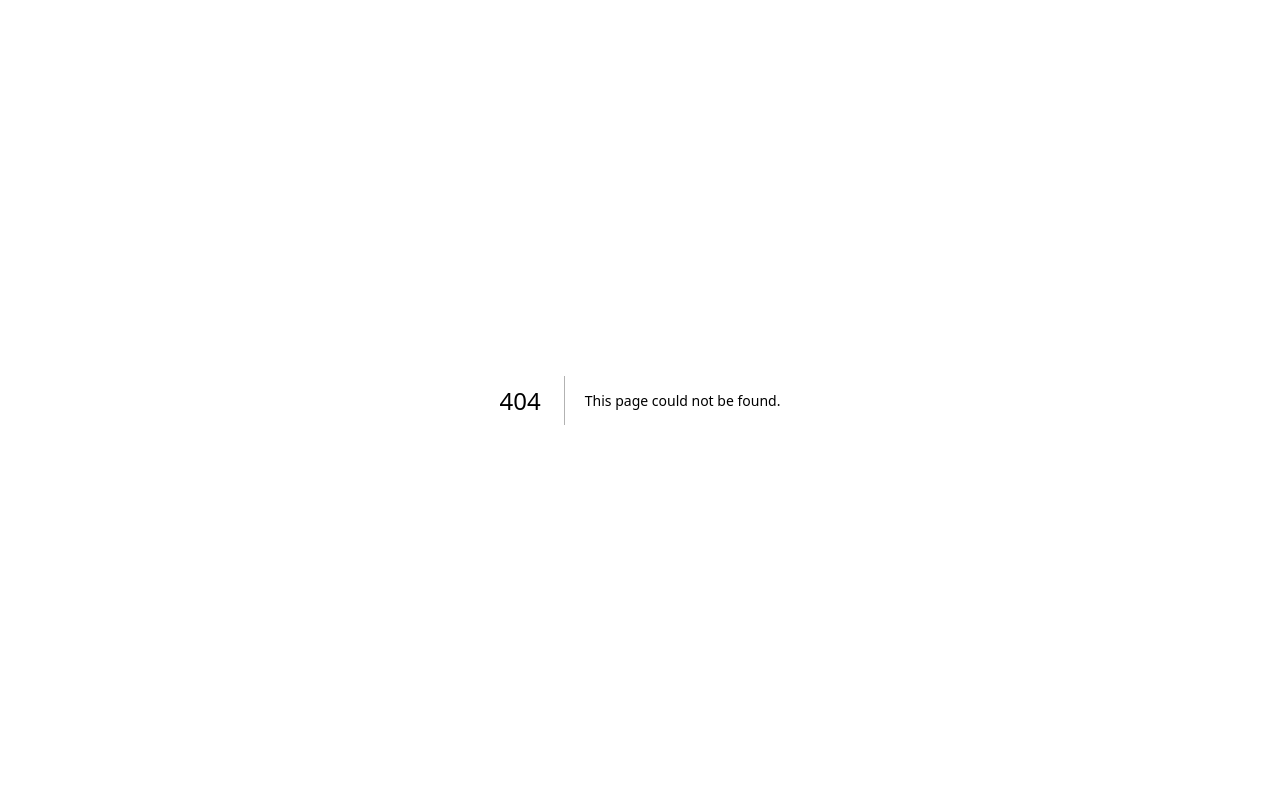
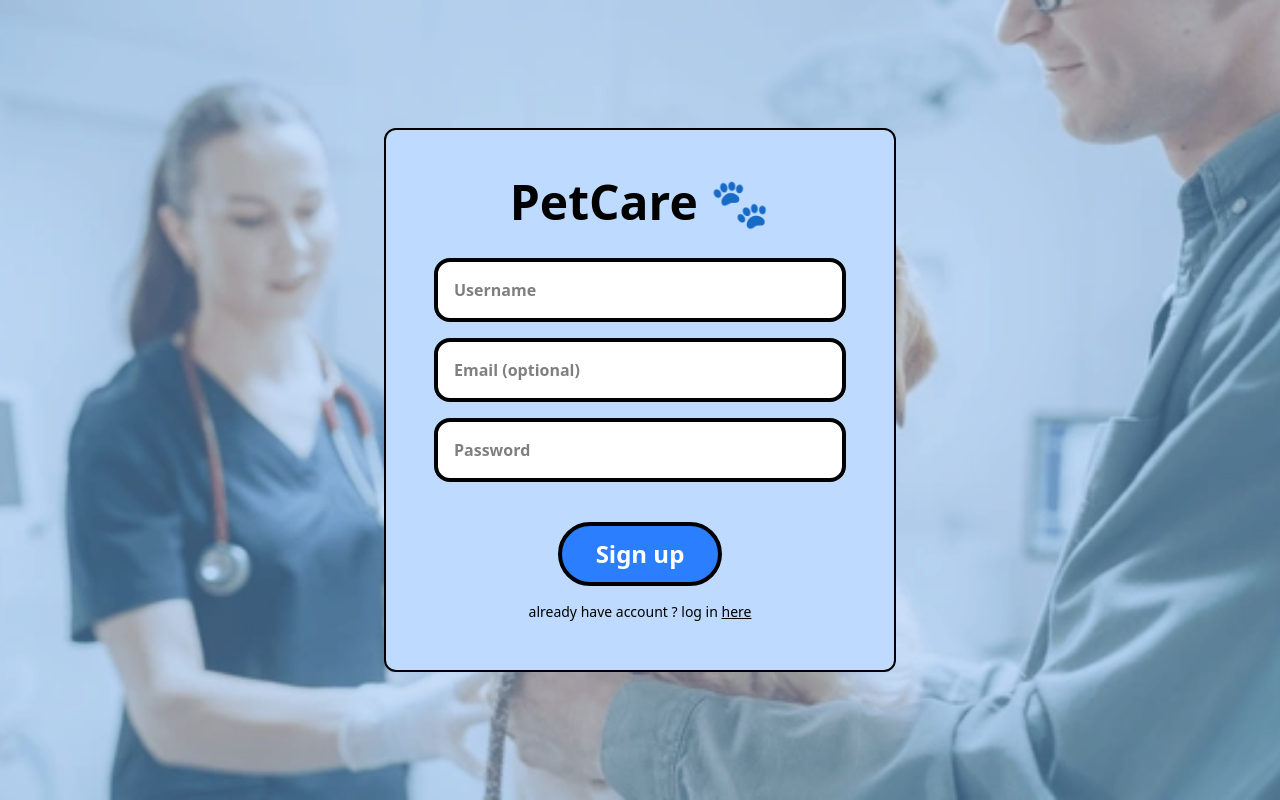
Before and after one commit to Vivid6382/Pet-Care-Group-Project, a Next.js app: page /signup in a window 1280 px wide. Before the commit this address had no page. Built offline with nearby package versions, Linux system fonts and the light colour scheme; no server answers.

Commit message:
test comit

```diff
--- /dev/null
+++ b/app/firebase.ts
@@ -0,0 +1,23 @@
+// Import the functions you need from the SDKs you need
+import { initializeApp } from "firebase/app";
+import { getAuth } from "firebase/auth";
+import { getFirestore } from "firebase/firestore";
+// TODO: Add SDKs for Firebase products that you want to use
+// https://firebase.google.com/docs/web/setup#available-libraries
+
+// Your web app's Firebase configuration
+const firebaseConfig = {
+  apiKey: process.env.NEXT_PUBLIC_FIREBASE_API_KEY!,
+  authDomain: process.env.NEXT_PUBLIC_FIREBASE_AUTH_DOMAIN!,
+  projectId: process.env.NEXT_PUBLIC_FIREBASE_PROJECT_ID!,
+  storageBucket: process.env.NEXT_PUBLIC_FIREBASE_STORAGE_BUCKET!,
+  messagingSenderId: process.env.NEXT_PUBLIC_FIREBASE_MESSAGING_SENDER_ID!,
+  appId: process.env.NEXT_PUBLIC_FIREBASE_APP_ID!,
+};
+
+
+// Initialize Firebase
+const app = initializeApp(firebaseConfig)
+const auth = getAuth(app)
+const db = getFirestore(app);
+export {auth, db}
--- a/app/login/page.tsx
+++ b/app/login/page.tsx
@@ -1,13 +1,16 @@
-import Image from 'next/image';
-import Link from 'next/link';
-import Sub from '@/components/sub';
-import React from 'react'
+'use client'
 
+import Image from 'next/image'
+import React, { useState } from 'react'
+import BlueButton from '@/components/BlueButton'
+import { useRouter } from 'next/navigation'
+import { useSignInWithEmailAndPassword } from 'react-firebase-hooks/auth'
+import { auth } from '../firebase'
 
+export default function Login() {
 
-    export default function LoginPage() {
   return (
-    <main className='relative h-screen w-full overflow-hidden'>
+    <div className="relative h-screen w-full overflow-hidden">
       <Image
         src="/images/vet.png"
         alt="Pet Care Background"
@@ -16,42 +19,56 @@ import React from 'react'
         priority
       />
       <div className="absolute inset-0 bg-blue-300/40 z-0"></div>
-    <div className="relative z-10  flex h-full items-center justify-center font-sans">
+
+      <div className="min-h-screen flex items-center justify-center font-sans">
         <div className="w-full max-w-lg border-2 border-black rounded-xl p-12 bg-blue-200 relative">
-      <div
 
-          className="flex justify-center items-center decoration-0 font-extrabold text-black text-5xl mb-8"
-        >
-          PetCare 🐾
-        </div>
+          <div className="flex justify-center font-extrabold text-black text-5xl mb-8">
+            PetCare 🐾
+          </div>
 
-        <form>
-            <div className='flex justify-center items-center relative w-full'>
-                <label htmlFor='username'
-                className="absolute top-2 left-3 text-[10px] font-bold text-black uppercase">Username</label>
-                <input type="text"
-                className='w-full border border-balck rounded-md px-3 pt-6 pb-2 text-sm focus:outline-50px focus:border-black bg-white'
-                required/>
+          <form onSubmit={onSubmit} className="space-y-4">
+
+            <input
+              type="text"
+              className="w-full bg-white text-black border-4 border-black p-4 font-bold rounded-2xl outline-0"
+              placeholder="Email or Username"
+              value={email}
+              onChange={(e) => setEmail(e.target.value)}
+              required
+            />
+
+            <input
+              type="password"
+              className="w-full bg-white text-black border-4 border-black p-4 font-bold rounded-2xl outline-0"
+              placeholder="Password"
+              value={password}
+              onChange={(e) => setPassword(e.target.value)}
+              required
+            />
+
+            {error && (
+              <p className="text-red-600 text-sm font-bold text-center">
+                {error}
+              </p>
+            )}
+
+            <div className="mt-6 flex justify-center">
+              <BlueButton type="submit" disabled={loading}>
+                {loading ? 'Logging in...' : 'Log in'}
+              </BlueButton>
             </div>
 
-            <div className='flex justify-center items-center relative w-full top-2'>
-                <label htmlFor='password'
-                className="absolute top-2 left-3 text-[10px] font-bold text-black uppercase">password</label>
-                <input type="password"
-                className='w-full border border-black rounded-md px-3 pt-6 pb-2 text-sm focus:outline-50px focus:border-black bg-white'
-                required/>
+            <div className="mt-4 text-center text-sm font-medium text-black">
+              don’t have an account ? sign up{' '}
+              <a href="/signup" className="underline hover:text-blue-700">
+                here
+              </a>
             </div>
 
-            <div className=" mt-6 flex justify-center">
-                <Sub />
-            </div>
-            <div className="mt-4 text-center text-sm font-medium text-black">
-              <span>don't have account ? sign in </span>
-              <a href="/signin" className="underline hover:text-blue-700">here</a>
-            </div>
-        </form>
+          </form>
+        </div>
       </div>
     </div>
-    </main>
-  );
+  )
 }
--- a/app/page.tsx
+++ b/app/page.tsx
@@ -1,5 +1,7 @@
+import BlueButton from '@/components/BlueButton'
 import Footer from '@/components/Footer'
 import NavBar from '@/components/NavBar'
+import Link from 'next/link'
 import React from 'react'
 
 const Home = () => {
@@ -19,7 +21,7 @@ const Home = () => {
       <div className="flex w-full h-screen justify-center p-5 items-center bg-blue-100 bg-[url('/images/syringe-on-dog.png')] bg-cover bg-center bg-no-repeat bg-blend-overlay">
         <div className="flex-1">
           <h1>Because your pet<br/>deserve better care</h1>
-          <a className='commonbtn2'>GET STARTED ➜</a>
+          <Link className='commonbtn2' href='/'>GET STARTED ➜</Link>
           <h2>Contact us : XXX-XXX-XXX </h2>
         </div>
         <div className='flex-1'>
@@ -34,7 +36,7 @@ const Home = () => {
         <div className='flex-1'>
           <h1>About us</h1>
           <h3 className='w-3/4'>PetCare🐾 brings technology and love together to care for pets.<br/>Track feeding, plan events, and monitor health — all in one simple, friendly website.</h3>
-          <a className='commonbtn2'>GET STARTED ➜</a>
+          <Link className='commonbtn2' href='/'>GET STARTED ➜</Link>
         </div>
       </div>
 
@@ -45,7 +47,7 @@ const Home = () => {
           <label form="feedback"><h2>We truly appreciate your feedback! Feel free to contact us anytime at </h2></label><br/>
           <textarea className="block mx-auto w-3/4 h-60 bg-white text-black border-4 border-black p-4 font-bold resize-none outline-0" id="feedback" name="feedback" placeholder="Your feedback,"></textarea>
           <br/>
-          <input className="block mx-auto w-2/5 font-bold text-2xl text-white bg-blue-500 rounded-full border-4 border-black p-3 text-center hover:bg-white hover:text-blue-500 transition-all duration-200" type="submit" value="Send ➤"></input>
+          <BlueButton>Submit</BlueButton>
           </form>
         </div>
       </div>
--- a/app/signin/page.tsx
+++ /dev/null
@@ -1,64 +0,0 @@
-import Link from 'next/link';
-import Image from 'next/image';
-import React from 'react'
-import Sub1 from '@/components/sub1';
-
-
-    export default function LoginPage() {
-  return (
-    <main className='relative h-screen w-full overflow-hidden'>
-          <Image
-            src="/images/vet.png"
-            alt="Pet Care Background"
-            fill
-            className="object-cover z-[-1]"
-            priority
-          />
-          <div className="absolute inset-0 bg-blue-300/40 z-0"></div>
-    <div className="min-h-screen  flex items-center justify-center font-sans">
-        <div className="w-full max-w-lg border-2 border-black rounded-xl p-12 bg-blue-200 relative">
-        <div
-
-            className="flex justify-center items-center decoration-0 font-extrabold text-black text-5xl mb-8"
-        >
-            PetCare 🐾
-        </div>
-
-            <form>
-                <div className='flex justify-center items-center relative w-full'>
-                    <label htmlFor='username'
-                    className="absolute top-2 left-3 text-[10px] font-bold text-gray-500 uppercase">Username</label>
-                    <input type="text"
-                    className='w-full border border-balck rounded-md px-3 pt-6 pb-2 text-sm focus:outline-50px focus:border-black bg-white'
-                    required/>
-                </div>
-
-                <div className='flex justify-center items-center relative w-full'>
-                    <label htmlFor='password'
-                    className="absolute top-2 left-3 text-[10px] font-bold text-gray-500 uppercase">password</label>
-                    <input type="password"
-                    className='w-full border border-balck rounded-md px-3 pt-6 pb-2 text-sm focus:outline-50px focus:border-black bg-white'
-                    required/>
-                </div>
-            <div className='flex justify-center items-center relative w-full'>
-                    <label htmlFor='password'
-                    className="absolute top-2 left-3 text-[10px] font-bold text-gray-500 uppercase">confirmation password</label>
-                    <input type="password"
-                    className='w-full border border-balck rounded-md px-3 pt-6 pb-2 text-sm focus:outline-50px focus:border-black bg-white'
-                    required/>
-                </div>
-
-                <div className="mt-6 flex justify-center">
-                    <Sub1 />
-                </div>
-                <div className="mt-4 text-center text-sm font-medium text-black">
-                    <span>already have account ? log in </span>
-                    <a href="/login" className="underline hover:text-blue-700">here</a>
-                </div>
-
-            </form>
-        </div>
-    </div>
-    </main>
-  );
-}
--- /dev/null
+++ b/app/signup/page.tsx
@@ -0,0 +1,151 @@
+'use client'
+
+import Image from 'next/image'
+import React, { useState } from 'react'
+import BlueButton from '@/components/BlueButton'
+import { useRouter } from 'next/navigation'
+import {
+  useCreateUserWithEmailAndPassword,
+} from 'react-firebase-hooks/auth'
+import { signInAnonymously } from 'firebase/auth'
+import { auth, db } from '../firebase'
+import { doc, setDoc, serverTimestamp, getDoc } from 'firebase/firestore'
+
+export default function SignUp() {
+    const router = useRouter()
+
+    const [username, setUsername] = useState('')
+    const [email, setEmail] = useState('')
+    const [password, setPassword] = useState('')
+    const [error, setError] = useState('')
+
+    const [
+        createUserWithEmailAndPassword,
+        _,
+        loading,
+    ] = useCreateUserWithEmailAndPassword(auth)
+
+    const onSubmit = async (e: React.FormEvent) => {
+        e.preventDefault()
+        setError('')
+        //check if username existed
+        try {
+            const usernameDocRef = doc(db, 'users', username.trim())
+            const docSnap = await getDoc(usernameDocRef)
+
+            if (docSnap.exists()) {
+                setError(`The username "${username.trim()}" is already taken.`)
+                return // 🛑 Stop the function if username exists
+            }
+        } catch (err: any) {
+             // Handle potential errors during the Firestore read check
+            setError(`Failed to check username availability: ${err.message}`)
+            return
+        }
+        //check otherwise
+        try {
+        let userCredential
+
+        // 🔹 Email provided → normal signup
+        if (email.trim()) {
+            userCredential = await createUserWithEmailAndPassword(
+            email,
+            password
+            )
+        }
+        // 🔹 No email → anonymous signup
+        else {
+            userCredential = await signInAnonymously(auth)
+        }
+
+        if (!userCredential?.user) return
+
+        const user = userCredential.user
+
+        // 🔹 Save user to Firestore
+        await setDoc(doc(db, 'users', username), {
+            uid: user.uid,
+            username,
+            email: email || null,
+            isAnonymous: user.isAnonymous,
+            createdAt: serverTimestamp(),
+        })
+
+        router.push('/')
+
+        } catch (err: any) {
+        setError(err.message || 'Something went wrong')
+        }
+    }
+
+    return (
+        <div className="relative h-screen w-full overflow-hidden">
+        <Image
+            src="/images/vet.png"
+            alt="Pet Care Background"
+            fill
+            className="object-cover z-[-1]"
+            priority
+        />
+        <div className="absolute inset-0 bg-blue-300/40 z-0"></div>
+
+        <div className="min-h-screen flex items-center justify-center font-sans">
+            <div className="w-full max-w-lg border-2 border-black rounded-xl p-12 bg-blue-200 relative">
+
+            <div className="flex justify-center font-extrabold text-black text-5xl mb-8">
+                PetCare 🐾
+            </div>
+
+            <form onSubmit={onSubmit} className="space-y-4">
+
+                <input
+                type="text"
+                className="w-full bg-white text-black border-4 border-black p-4 font-bold rounded-2xl outline-0"
+                placeholder="Username"
+                value={username}
+                onChange={(e) => setUsername(e.target.value)}
+                required
+                />
+
+                <input
+                type="email"
+                className="w-full bg-white text-black border-4 border-black p-4 font-bold rounded-2xl outline-0"
+                placeholder="Email (optional)"
+                value={email}
+                onChange={(e) => setEmail(e.target.value)}
+                />
+
+                <input
+                type="password"
+                className="w-full bg-white text-black border-4 border-black p-4 font-bold rounded-2xl outline-0"
+                placeholder="Password"
+                value={password}
+                onChange={(e) => setPassword(e.target.value)}
+                required
+                />
+
+                {error && (
+                <p className="text-red-600 text-sm font-bold text-center">
+                    {error}
+                </p>
+                )}
+
+                <div className="mt-6 flex justify-center">
+                <BlueButton type="submit">
+                    {loading ? 'Signing up...' : 'Sign up'}
+                </BlueButton>
+                </div>
+
+                <div className="mt-4 text-center text-sm font-medium text-black">
+                already have account ? log in{' '}
+                <a href="/login" className="underline hover:text-blue-700">
+                    here
+                </a>
+                </div>
+
+            </form>
+            </div>
+        </div>
+        </div>
+    )
+}
--- a/app/tracker/page.tsx
+++ b/app/tracker/page.tsx
@@ -114,7 +114,7 @@ const Tracker = () => {
 
             {/* Age */}
             <div className="bg-white border-2 border-black rounded-lg overflow-hidden flex items-center px-4">
-              <label className="font-bold text-xl min-w-[80px]">Age:</label>
+              <label className="font-bold text-xl min-w-20">Age:</label>
               <input
                 type="number"
                 name="age"
--- /dev/null
+++ b/components/BlueButton.tsx
@@ -0,0 +1,31 @@
+'use client'
+import React, { ReactNode } from 'react'; // Import ReactNode from 'react'
+
+interface BlueButtonProps {
+  children: ReactNode;
+  onClick?: () => void;
+  type?: "button" | "submit";
+  disabled?: boolean;
+}
+
+const BlueButton = ({
+  children,
+  onClick,
+  type = "button",
+  disabled = false,
+}: BlueButtonProps) => {
+  return (
+    <button
+      type={type}
+      disabled={disabled}
+      onClick={onClick}
+      className={`block mx-auto w-2/5 font-bold text-2xl text-white bg-blue-500 rounded-full border-4 border-black p-3 text-center transition-all duration-200
+        hover:bg-white hover:text-blue-500
+        disabled:opacity-50 disabled:cursor-not-allowed`}
+    >
+      {children}
+    </button>
+  );
+};
+
+export default BlueButton;
--- a/components/NavBar.tsx
+++ b/components/NavBar.tsx
@@ -9,7 +9,7 @@ const NavBar = () => {
   return (
     <div className="sticky top-0 z-40 transition-none box-border">
         <ul className="list-none bg-white flex w-full p-4 justify-around gap-5 items-center">
-            <li><Link className="decoration-0 font-extrabold text-blue-500 text-5xl cursor-pointer" href="#">PetCare 🐾</Link></li>
+            <li><Link className="decoration-0 font-extrabold text-blue-500 text-5xl cursor-pointer" href="/">PetCare 🐾</Link></li>
             <li><Link className="commonbtn" href="/calculator">Pet feeding <br/>calculator 🍖</Link></li>
             <li><Link className="commonbtn" href="/calendar">Pet events <br/>calendar 📅</Link></li>
             <li><Link className="commonbtn" href="/tracker">Tracking pet <br/>health 📊</Link></li>
@@ -25,8 +25,8 @@ const NavBar = () => {
             </li>
             <li>
               <ul className="flex gap-5 justify-center">
-                  <li><a href="/login" className="block decoration-0 px-10 py-3 text-center items-center text-black bg-white border-4 border-black border-solid rounded-full cursor-pointer text-1xl font-bold box-border transition-all duration-200 ease-in-out hover:bg-black hover:text-white">Log in</a></li>
-                  <li><a href="/signin" className="block decoration-0 px-10 py-3 text-center items-center text-black bg-white border-4 border-black border-solid rounded-full cursor-pointer text-1xl font-bold box-border transition-all duration-200 ease-in-out hover:bg-black hover:text-white">Sign in</a></li>
+                  <li><Link href="/login" className="block decoration-0 px-10 py-3 text-center items-center text-black bg-white border-4 border-black border-solid rounded-full cursor-pointer text-1xl font-bold box-border transition-all duration-200 ease-in-out hover:bg-black hover:text-white">Log in</Link></li>
+                  <li><Link href="/signup" className="block decoration-0 px-10 py-3 text-center items-center text-black bg-white border-4 border-black border-solid rounded-full cursor-pointer text-1xl font-bold box-border transition-all duration-200 ease-in-out hover:bg-black hover:text-white">Sign up</Link></li>
               </ul>
             </li>
         </ul>
```
Also changed, not shown: package.json (+12 -6 lines), 2 other files (tests, documents, lock files or other folders).
